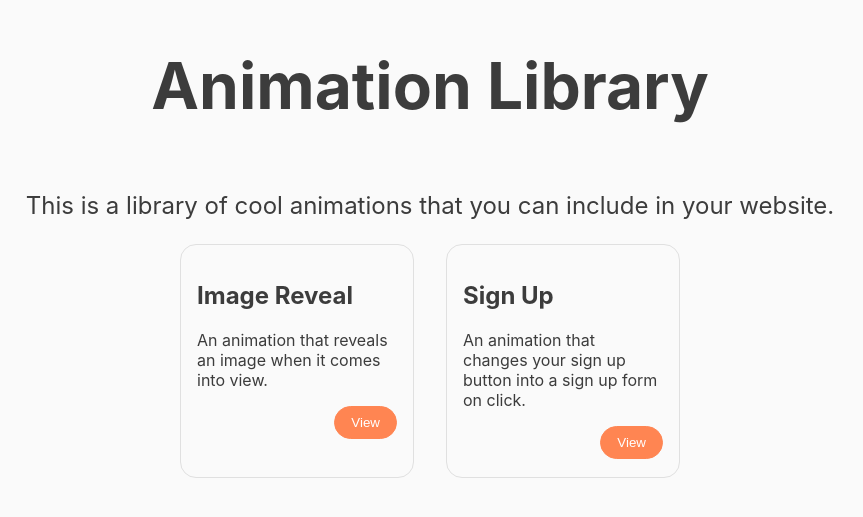
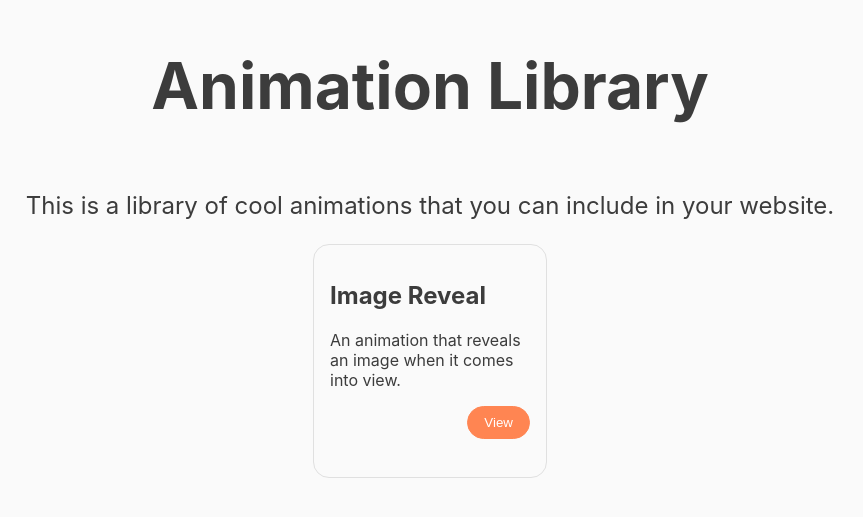
Before and after one commit to JordanAaron/AnimationLibrary, a React (Create React App) app: page / in a window 1280 px wide. Shown: the part 159-676 px from the top of the page, without its empty margins (210-1073 px from the left). Built offline with nearby package versions, Linux system fonts and the light colour scheme.

Commit message:
move text content of animation cards to separate folder

```diff
--- a/package.json
+++ b/package.json
@@ -10,6 +10,9 @@
 		"react-dom": "^18.3.1",
 		"react-scripts": "5.0.1",
 		"web-vitals": "^2.1.4"
+	},
+	"devDependencies": {
+		"@babel/plugin-proposal-private-property-in-object": "^7.21.11"
 	},
 	"scripts": {
 		"start": "react-scripts start",
--- a/src/App.css
+++ b/src/App.css
@@ -18,7 +18,7 @@
 	text-align: center;
 }
 
-.cards {
+.animation-cards {
 	display: flex;
 	gap: 2rem;
 	flex-direction: row;
--- a/src/App.js
+++ b/src/App.js
@@ -1,5 +1,6 @@
 import { useState } from 'react'
 import { Card, Modal, ImageReveal, SignUp } from './components'
+import { animationCards } from './content'
 import './App.css'
 
 function App() {
@@ -15,19 +16,6 @@ function App() {
 		setIsModalOpen(false)
 		setSelectedCard(null)
 	}
-
-	const cards = [
-		{
-			title: 'Image Reveal',
-			description:
-				'An animation that reveals an image when it comes into view.',
-		},
-		{
-			title: 'Sign Up',
-			description:
-				'An animation that changes your sign up button into a sign up form on click.',
-		},
-	]
 
 	const renderModalContent = () => {
 		switch (selectedCard?.title) {
@@ -53,8 +41,8 @@ function App() {
 					This is a library of cool animations that you can include in your
 					website.
 				</p>
-				<div className="cards">
-					{cards.map((card, index) => (
+				<div className="animation-cards">
+					{animationCards.map((card, index) => (
 						<Card
 							key={index}
 							title={card.title}
--- /dev/null
+++ b/src/content/animationCards.js
@@ -0,0 +1,6 @@
+export const animationCards = [
+	{
+		title: 'Image Reveal',
+		description: 'An animation that reveals an image when it comes into view.',
+	},
+]
--- /dev/null
+++ b/src/content/index.js
@@ -0,0 +1 @@
+export { animationCards } from './animationCards'
```
Also changed, not shown: src/index.js (+11 -11 lines), 1 other file (tests, documents, lock files or other folders). Lines whose indentation alone changed are shown as unchanged.
